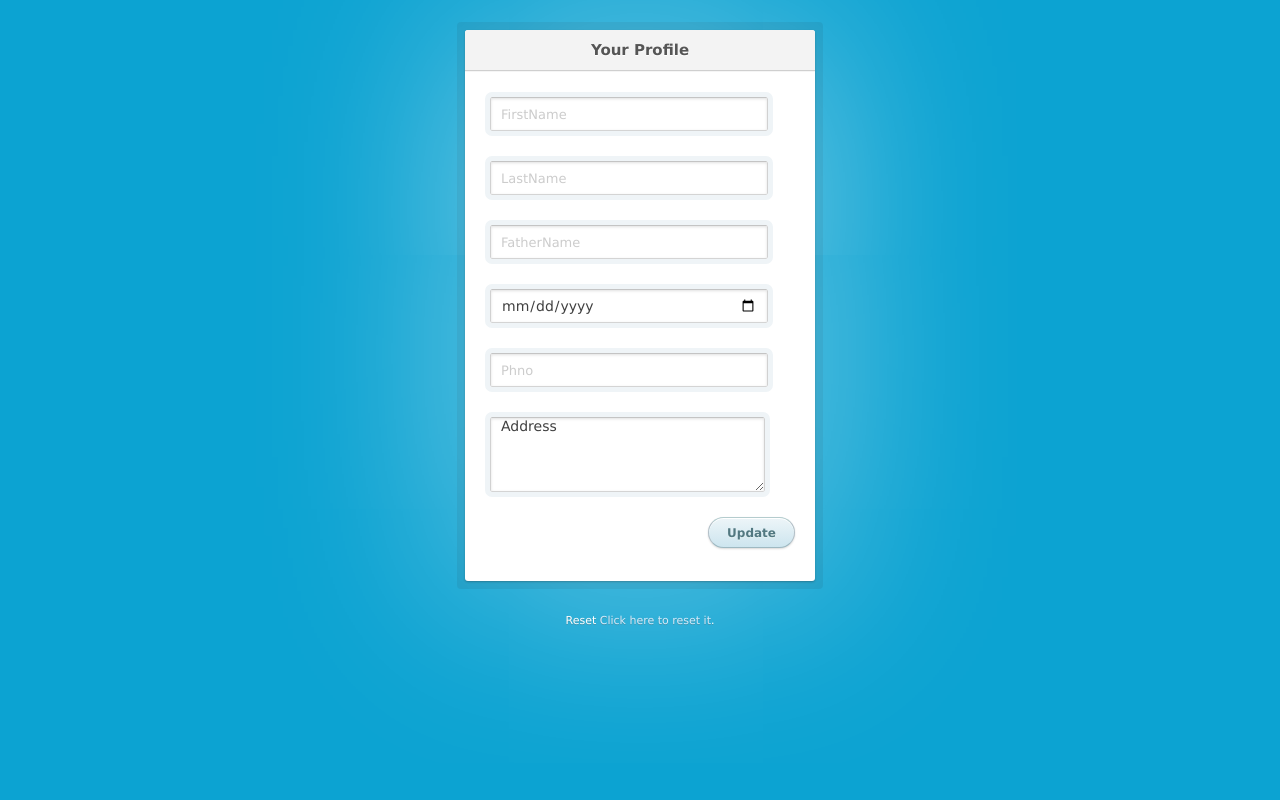
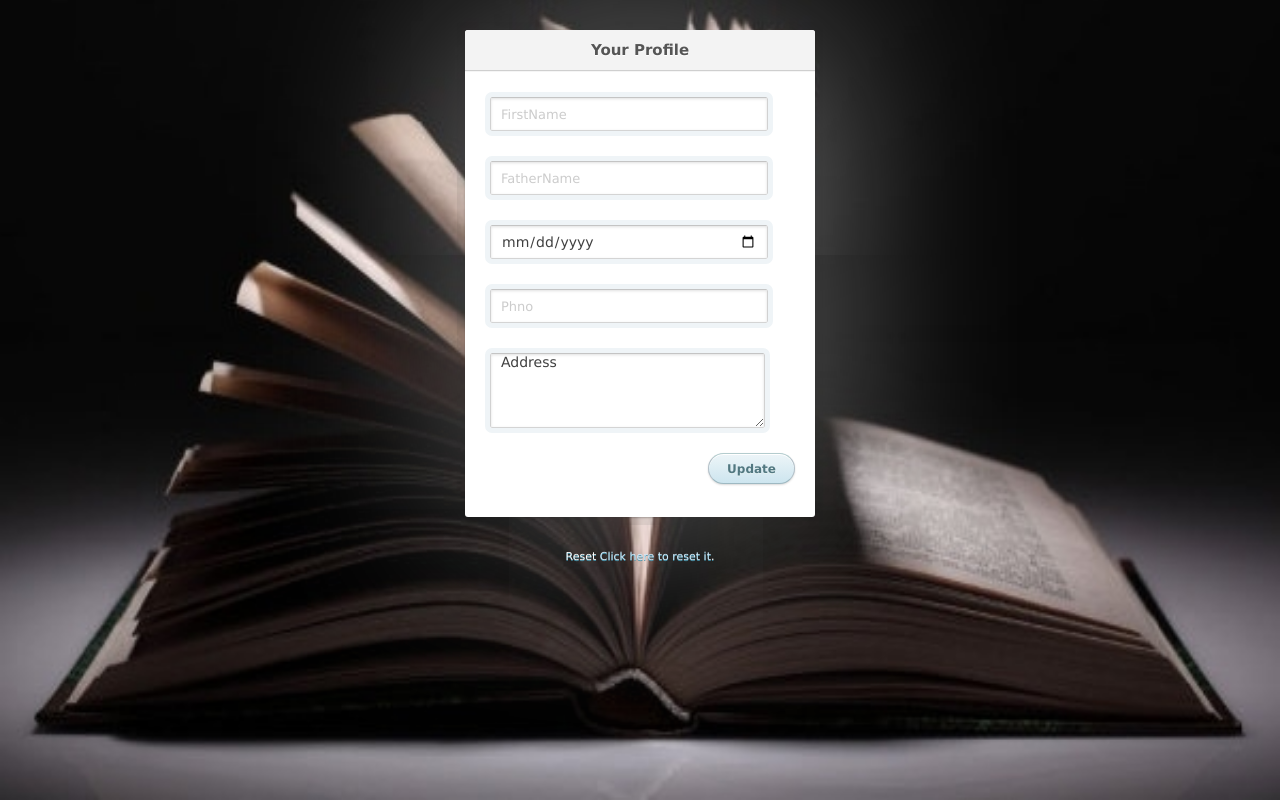
Before and after one commit to hyderabad19/team-9, a PHP site: page /profile.html in a window 1280 px wide. Run offline with PHP 8.4, Linux system fonts and the light colour scheme.

Commit message:
background change

```diff
--- a/login.html
+++ b/login.html
@@ -1,4 +1,5 @@
 <head>
+    <body background="book.jpg">
     <link rel="stylesheet" href="main.css"/>
 <div class="login">
   <h1>Login to Web APP</h1>
--- a/main.css
+++ b/main.css
@@ -1,7 +1,8 @@
 body {
   font: 13px/20px "Lucida Grande", Tahoma, Verdana, sans-serif;
   color: #404040;
-  background: #0ca3d2;
+  background: "book.jpg";
+  background-size: 100% 100%;
 }
 
 .login {
@@ -78,6 +79,13 @@ body {
 
 .login p.submit {
   text-align: right;
+}
+.login p.reset{
+    text-align: right;
+
+}
+.login p.Update{
+    text-align: right;
 }
 
 .login-help {
@@ -158,7 +166,7 @@ textarea:focus{
 
 }
 
-input[type=submit] {
+input[type=submit], input[type=Update] {
   padding: 0 18px;
   height: 29px;
   font-size: 12px;
@@ -182,7 +190,7 @@ input[type=submit] {
 align-items: center;
 }
 
-input[type=submit]:active {
+input[type=submit]:active, input[type=Update]:active {
   background: #cde5ef;
   border-color: #9eb9c2 #b3c0c8 #b4ccce;
   -webkit-box-shadow: inset 0 0 3px rgba(0, 0, 0, 0.2);
--- a/profile.html
+++ b/profile.html
@@ -1,10 +1,10 @@
 <head>
+  <body background="book.jpg">
     <link rel="stylesheet" href="main.css"/>
 <div class="login">
   <h1>Your Profile</h1>
   <form method="post" action="">
     <p><input type="text" name="FirstName" value="" placeholder="FirstName"></p>
-    <p><input type="text" name="LastName" value="" placeholder="LastName"></p>
     <p><input type="text" name="FatherName" value="" placeholder="FatherName"></p>
     <p><input type="date" name="DD-MM-YYYY" value="" placeholder="DD-MM-YYYY"></p>
     <p><input type="text" name="Phno" value="" placeholder="Phno"></p>
--- a/signup.html
+++ b/signup.html
@@ -1,4 +1,5 @@
 <head>
+  <body background="book.jpg">
     <link rel="stylesheet" href="main.css"/>
 <div class="login">
   <h1>Signup to Web APP</h1>
```
Also changed, not shown: book.jpg (added).
